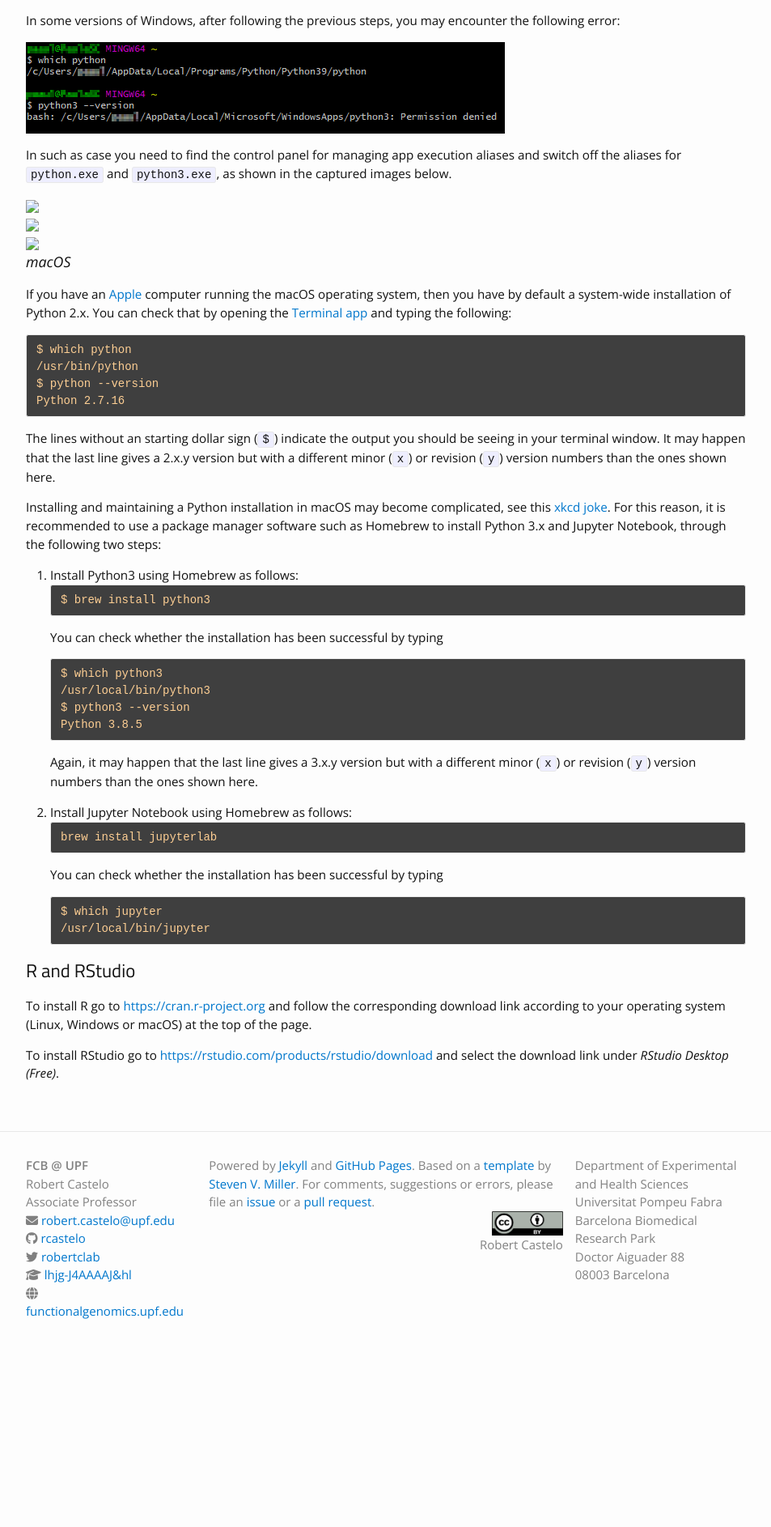
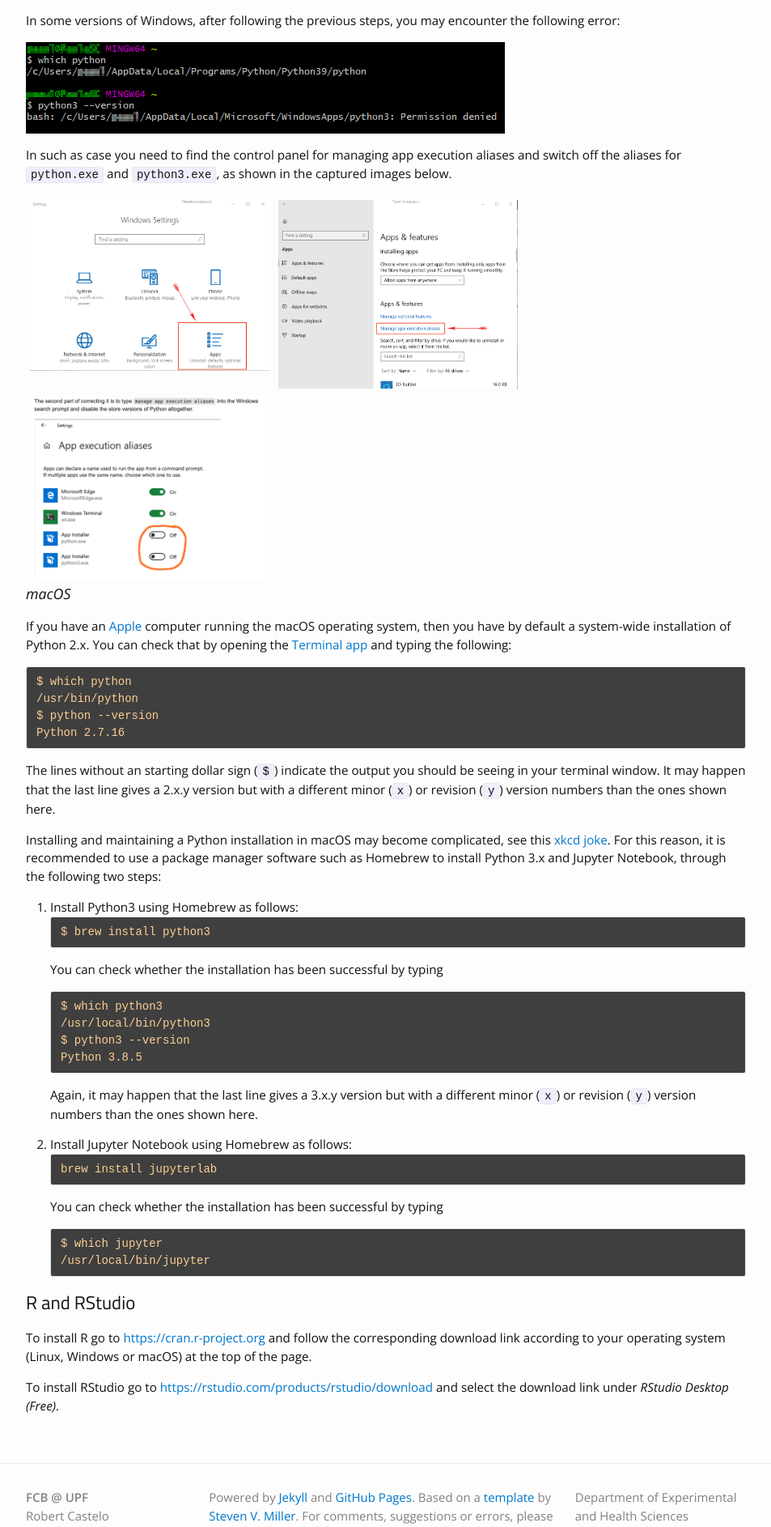
Before and after one commit to funcompbio/funcompbio.github.io, a Jekyll site: the page built from setup.md, in a window 1280 px wide. Shown: the part 3854-5740 px from the top of the page at 81% size, without its empty margins (163-1116 px from the left). Built offline with Jekyll 4.4.1, drawn with Linux system fonts in a browser that asks for light colours; nearby versions of some CDN libraries; before the commit the page ends 5545 px from its top, so only the background shows below that.

Commit message:
Updated setup instructions.

```diff
--- a/_includes/head.html
+++ b/_includes/head.html
@@ -14,4 +14,19 @@
   <link rel='stylesheet' id='open-sans-css'  href='//fonts.googleapis.com/css?family=Open+Sans%3A300italic%2C400italic%2C600italic%2C300%2C400%2C600&#038;subset=latin%2Clatin-ext&#038;ver=4.2.4' type='text/css' media='all' />
   <link href='https://fonts.googleapis.com/css?family=Titillium+Web:600italic,600,400,400italic' rel='stylesheet' type='text/css'>
   <script src="https://kit.fontawesome.com/a27c3d4986.js" crossorigin="anonymous"></script>
+  <style>
+  /* side-by-side images */
+  .sbys-column {
+    float: left;
+    width: 33.33%;
+    padding: 5px;
+  }
+
+  /* Clear floats after image containers */
+  .sbys-row::after {
+    content: "";
+    clear: both;
+    display: table;
+  }
+  </style>
 </head>
--- a/setup.md
+++ b/setup.md
@@ -254,13 +254,13 @@
 
 <div class="sbys-row">
   <div class="sbys-column">
-    <img src="_images/ChangeExecAliasesWindows1.png" style="width:100%">
+    <img src="/_images/ChangeExecAliasesWindows1.png" style="width:100%"/>
   </div>
   <div class="sbys-column">
-    <img src="_images/ChangeExecAliasesWindows2.png" style="width:100%">
+    <img src="/_images/ChangeExecAliasesWindows2.png" style="width:100%"/>
   </div>
   <div class="sbys-column">
-    <img src="_images/ChangeExecAliasesWindows3.png" style="width:100%">
+    <img src="/_images/ChangeExecAliasesWindows3.png" style="width:100%"/>
   </div>
 </div>
 
```
